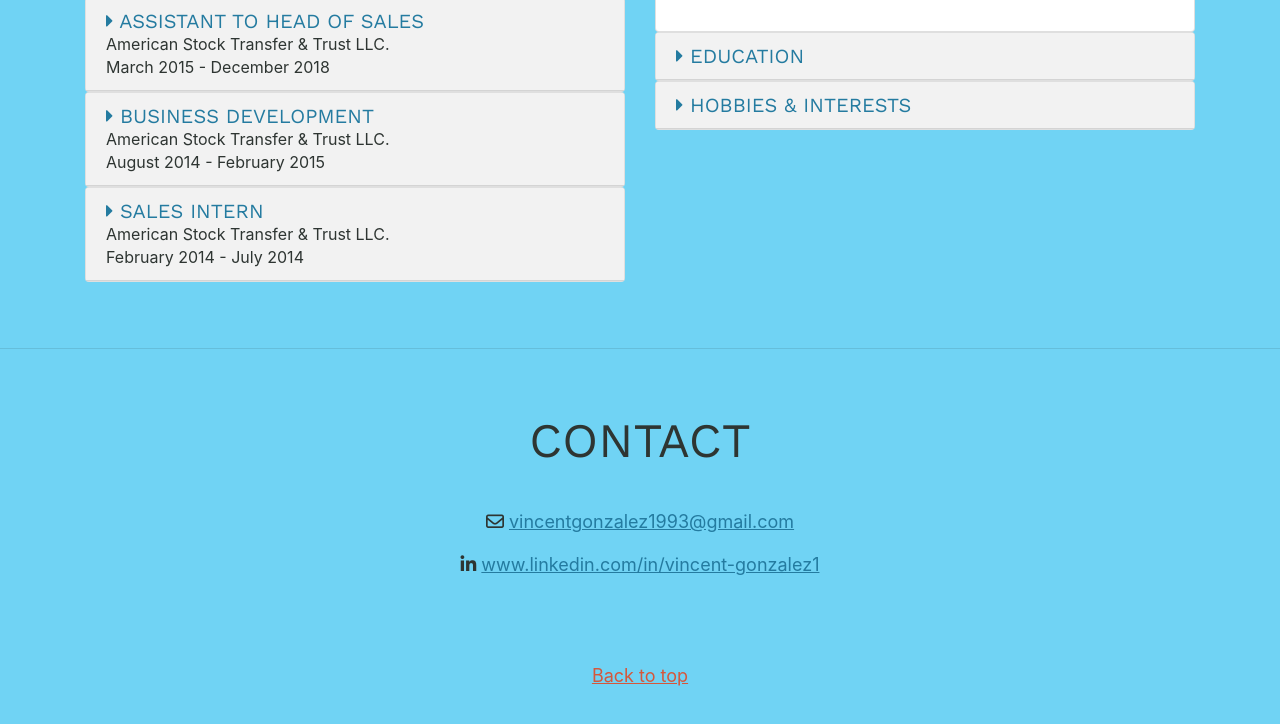
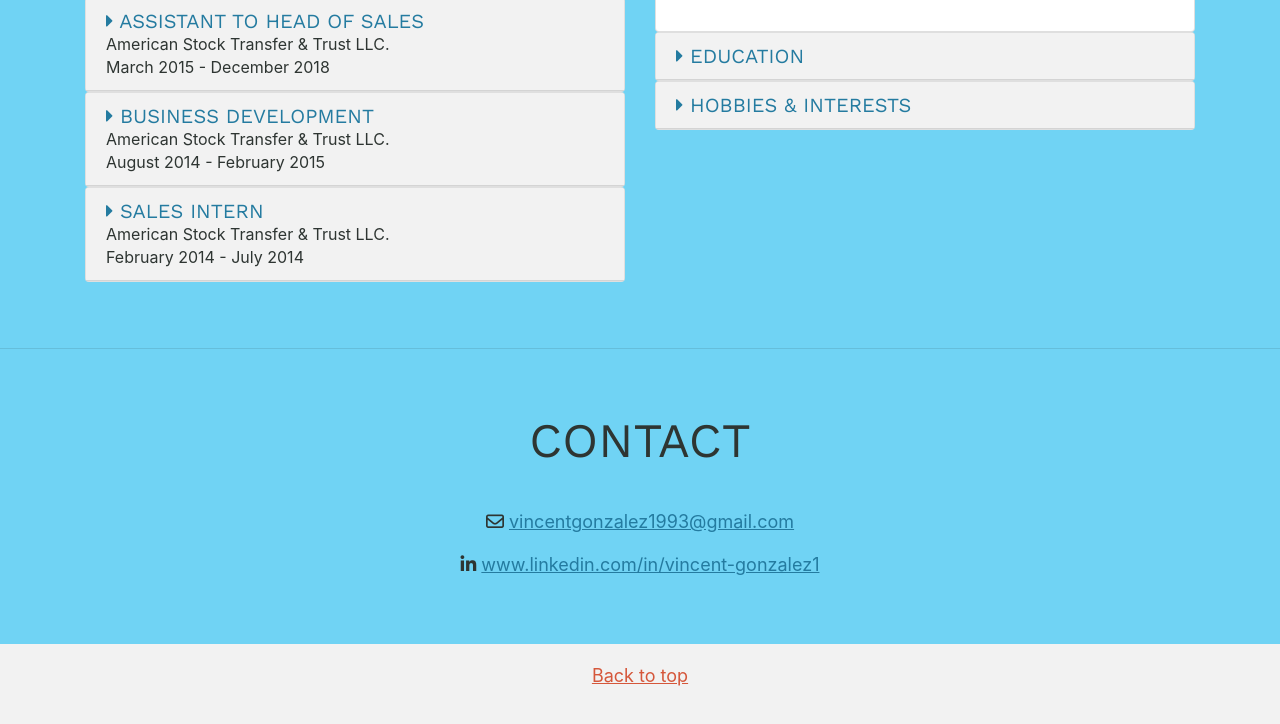
Before and after one commit to VincentGonza/vincents-personal-website, a plain HTML site: page index.html in a window 1280 px wide. Shown: the part 1945-2669 px from the top of the page. Drawn offline with nearby package versions, Linux system fonts and the light colour scheme.

Commit message:
Update style.css
updated colors

```diff
--- a/style.css
+++ b/style.css
@@ -6,7 +6,7 @@ body {
     background-color: #70d3f4;
 }
 footer {
-  background: #70d3f4;
+  background: #f2f2f2;;
   margin-bottom: 0;
 
 }
```
